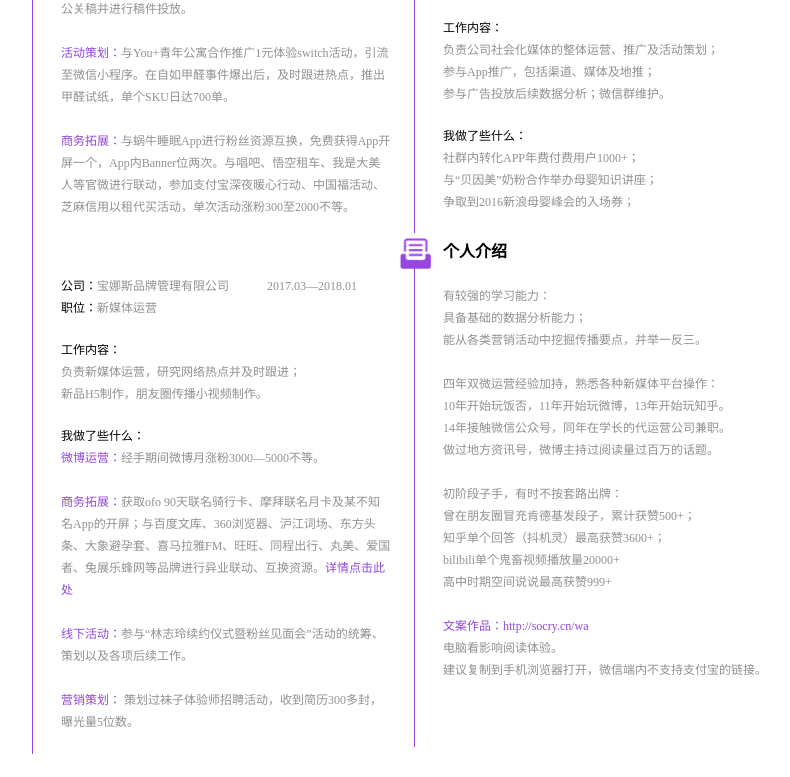
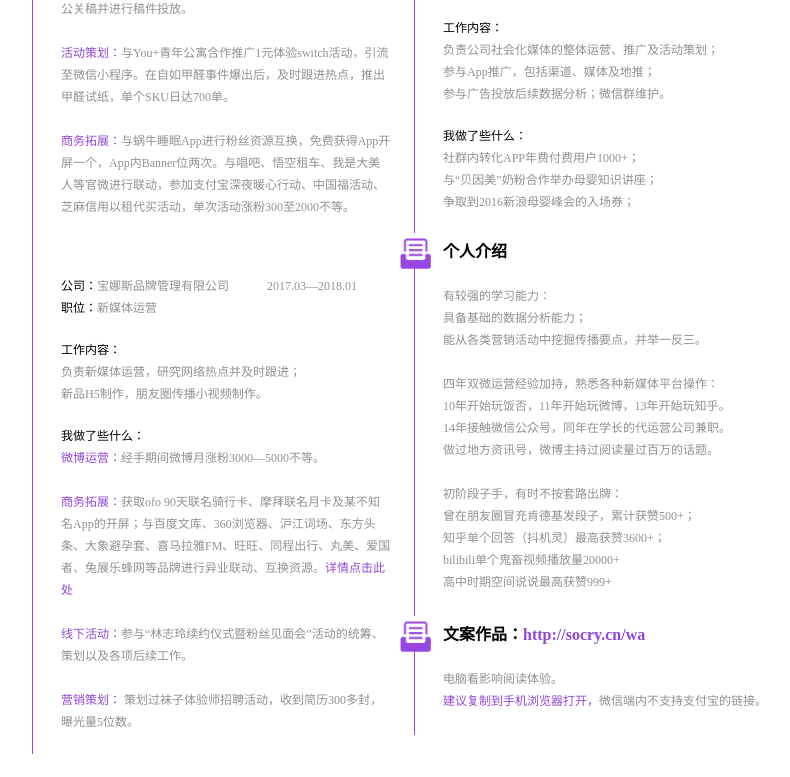
Before and after one commit to Socry/j, a plain HTML site: page index.html in a window 1280 px wide. Shown: the part 351-1128 px from the top of the page, without its empty margins (204-994 px from the left). Drawn offline with Linux system fonts and the light colour scheme.

Commit message:
Update index.html

```diff
--- a/index.html
+++ b/index.html
@@ -205,15 +205,26 @@
 四年双微运营经验加持，熟悉各种新媒体平台操作：<br>10年开始玩饭否，11年开始玩微博，13年开始玩知乎。
 <br>14年接触微信公众号，同年在学长的代运营公司兼职。
 <br>做过地方资讯号，微博主持过阅读量过百万的话题。<br><br>初阶段子手，有时不按套路出牌：<br>曾在朋友圈冒充肯德基发段子，累计获赞500+；
-<br>知乎单个回答（抖机灵）最高获赞3600+；<br>bilibili单个鬼畜视频播放量20000+<br>高中时期空间说说最高获赞999+<br><br><a class="l_z">文案作品：</a><a class="l_z" href="http://socry.cn/wa/" target="_blank">http://socry.cn/wa</a><br>电脑看影响阅读体验。<br>建议复制到手机浏览器打开，微信端内不支持支付宝的链接。</td>
-</tr>
+<br>知乎单个回答（抖机灵）最高获赞3600+；<br>bilibili单个鬼畜视频播放量20000+<br>高中时期空间说说最高获赞999+<br><br></td>
+</tr><tr class="info_list3"><td class="con_detail"><img src="jianju.png" width="330" height="1"></td></tr>
+</tbody></table><table class="per_title3"><tbody><tr>
+<td class="title_icon3" valign="bottom"><img src="q4.png" alt="自我评价" width="31" height="31"></td>
+<td><p class="title_txt3">文案作品：<a class="l_z" href="http://socry.cn/wa/" target="_blank">http://socry.cn/wa</a></p></td>
+</tr></tbody></table><table class="info_type3"><tbody><tr class="info_list3"><td height="20"></td></tr>
+
+
+
+</tbody></table><table class="info_type4"><tbody>
+<tr class="info_list3"></tr>
+<tr class="info_list3"><td class="introduce">电脑看影响阅读体验。<br><a class="l_z">建议复制到手机浏览器打开，</a>微信端内不支持支付宝的链接。<br><br></td>
+</tr><tr class="info_list3"><td class="con_detail"><img src="jianju.png" width="330" height="1"></td></tr>
+</tbody></table>
 
 
 
 
-<tr class="info_list3"><td class="con_detail"><img src="jianju.png" width="350" height="1"></td></tr><tr class="info_list3">
-<td height="65"></td></tr>
-</tbody></table>
+
+
 
 
 
@@ -248,4 +259,5 @@
 
 
 
+
 </body></html>
```
